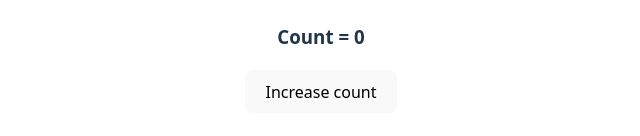
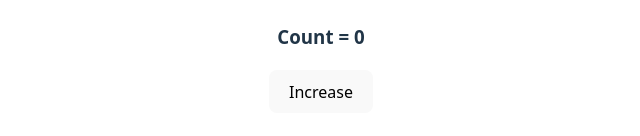
Before and after one commit to SAgNik-MonDA/MERN_STACK_Development, a React (Vite) app in the folder React/react-state/: page / in a window 1280 px wide. Shown: the part 394-530 px from the top of the page, without its empty margins (319-959 px from the left). Built offline with nearby package versions, Linux system fonts and the light colour scheme.

Commit message:
add file 12

```diff
--- a/React/react-state/src/App.jsx
+++ b/React/react-state/src/App.jsx
@@ -1,5 +1,5 @@
 import './App.css'
-import Counter from './Counter';
+import Counter from './Counter.jsx';
 
 function App() {
   return (
--- a/React/react-state/src/Counter.jsx
+++ b/React/react-state/src/Counter.jsx
@@ -1,14 +1,17 @@
+import {useState} from "react";
+
 export default function Counter(){
-    let count= 0;
-    function inCount(){
-        count +=1;
-        console.log(count);
-    }
+ let [count , setCount] =  useState(0);
+
+let incCount = () =>{
+    setCount(count+1);
+    // console.log(count);
+};
 
     return(
         <div>
             <h3>Count = {count}</h3>
-            <button onClick={inCount}>Increase count</button>
+            <button onClick={incCount}>Increase</button>
         </div>
     );
 }
```
